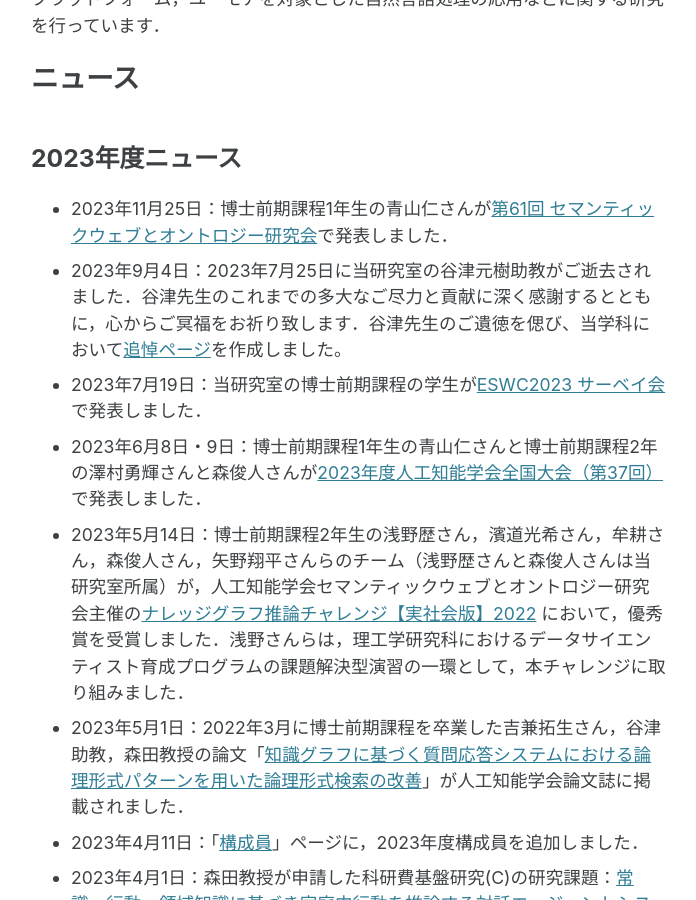
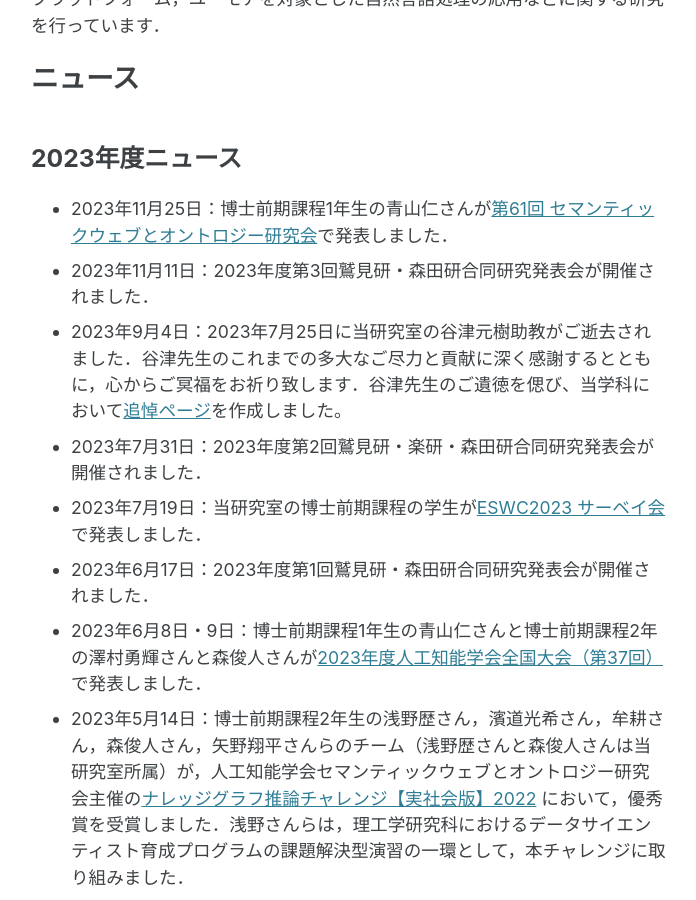
Before and after one commit to ke-lab-it-agu/ke-lab-it-agu.github.io, a Jekyll site: the page built from index.md, in a window 1280 px wide and 900 px high, scrolled down 579 px. Shown: the whole window, without its empty margins (291-987 px from the left). Built offline with Jekyll 4.4.1, drawn with Linux system fonts in a browser that asks for light colours; cached includes are drawn as plain includes.

Commit message:
update News

```diff
--- a/index.md
+++ b/index.md
@@ -12,8 +12,11 @@ excerpt: "青山学院大学 理工学部 情報テクノロジー学科 <br/>
 
 ## 2023年度ニュース
 * 2023年11月25日：博士前期課程1年生の青山仁さんが[第61回 セマンティックウェブとオントロジー研究会](https://www.sigswo.org/papers/61program)で発表しました．
+* 2023年11月11日：2023年度第3回鷲見研・森田研合同研究発表会が開催されました．
 * 2023年9月4日：2023年7月25日に当研究室の谷津元樹助教がご逝去されました．谷津先生のこれまでの多大なご尽力と貢献に深く感謝するとともに，心からご冥福をお祈り致します．谷津先生のご遺徳を偲び、当学科において[追悼ページ](https://www.agnes.aoyama.ac.jp/iit/in-memory-of-yatsu-motoki-sensei)を作成しました。
+* 2023年7月31日：2023年度第2回鷲見研・楽研・森田研合同研究発表会が開催されました．
 * 2023年7月19日：当研究室の博士前期課程の学生が[ESWC2023 サーベイ会](https://kg-wakate.connpass.com/event/284097/)で発表しました．
+* 2023年6月17日：2023年度第1回鷲見研・森田研合同研究発表会が開催されました．
 * 2023年6月8日・9日：博士前期課程1年生の青山仁さんと博士前期課程2年の澤村勇輝さんと森俊人さんが[2023年度人工知能学会全国大会（第37回）](https://www.ai-gakkai.or.jp/jsai2023/)で発表しました．
 * 2023年5月14日：博士前期課程2年生の浅野歴さん，濱道光希さん，牟耕さん，森俊人さん，矢野翔平さんらのチーム（浅野歴さんと森俊人さんは当研究室所属）が，人工知能学会セマンティックウェブとオントロジー研究会主催の[ナレッジグラフ推論チャレンジ【実社会版】2022](https://challenge.knowledge-graph.jp/results/results2022.html) において，優秀賞を受賞しました．浅野さんらは，理工学研究科におけるデータサイエンティスト育成プログラムの課題解決型演習の一環として，本チャレンジに取り組みました．
 * 2023年5月1日：2022年3月に博士前期課程を卒業した吉兼拓生さん，谷津助教，森田教授の論文「[知識グラフに基づく質問応答システムにおける論理形式パターンを用いた論理形式検索の改善](https://doi.org/10.1527/tjsai.38-3_I-M92)」が人工知能学会論文誌に掲載されました．
```
